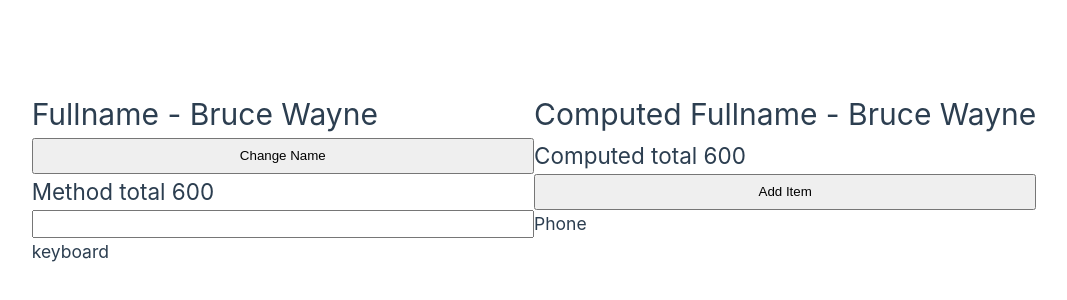
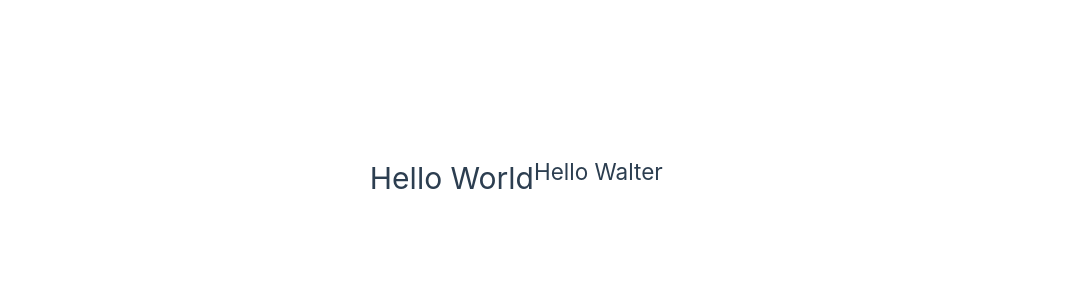
Before and after one commit to waltergpc/Vue_starter, a Vue app: page / in a window 1280 px wide. Shown: the part 222-522 px from the top of the page, without its empty margins (106-1173 px from the left). Built offline with nearby package versions, Linux system fonts and the light colour scheme.

Commit message:
components lesson

```diff
--- a/src/App.vue
+++ b/src/App.vue
@@ -1,69 +1,24 @@
 <script>
+import GreetComponent from './components/Greet-component.vue'
 export default {
   name: 'App',
+  components: {
+    GreetComponent,
+  },
   data() {
     return {
-      firstName: 'Bruce',
-      lastName: 'Wayne',
-      items: [
-        {
-          id: 1,
-          title: 'TV',
-          price: 100,
-        },
-        {
-          id: 2,
-          title: 'Phone',
-          price: 350,
-        },
-        {
-          id: 3,
-          title: 'keyboard',
-          price: 150,
-        },
-      ],
-      country: '',
+      firstName: 'Walter',
+      lastName: 'G-Silver',
     }
   },
-  methods: {
-    getTotal() {
-      return this.items.reduce((total, curr) => (total = total + curr.price), 0)
-    },
-    changeFullname() {
-      this.fullName = 'Clark Kent'
-    },
-  },
-  computed: {
-    fullName: {
-      get() {
-        return `${this.firstName} ${this.lastName}`
-      },
-      set(value) {
-        const names = value.split(' ')
-        this.firstName = names[0]
-        this.lastName = names[1]
-      },
-    },
-    total() {
-      return this.items.reduce((total, curr) => (total = total + curr.price), 0)
-    },
-  },
+  methods: {},
+  computed: {},
 }
 </script>
 
 <template>
-  <h1>Fullname - {{ firstName }} {{ lastName }}</h1>
-  <h1>Computed Fullname - {{ fullName }}</h1>
-  <button @click="changeFullname">Change Name</button>
-  <h2>Computed total {{ total }}</h2>
-  <h2>Method total {{ getTotal() }}</h2>
-  <button @click="items.push({ id: 4, title: 'mouse', price: 50 })">
-    Add Item
-  </button>
-  <input type="text" v-model="country" />
-  <template v-for="item in items" :key="item.id">
-    <h3 v-if="item.price > 100">{{ item.title }}</h3>
-  </template>
+  <h1>Hello World</h1>
+  <greet-component />
 </template>
 
 <style>
--- /dev/null
+++ b/src/components/Greet-component.vue
@@ -0,0 +1,9 @@
+<template>
+  <h2>Hello Walter</h2>
+</template>
+
+<script>
+export default {
+  name: 'Greet-component',
+}
+</script>
```
